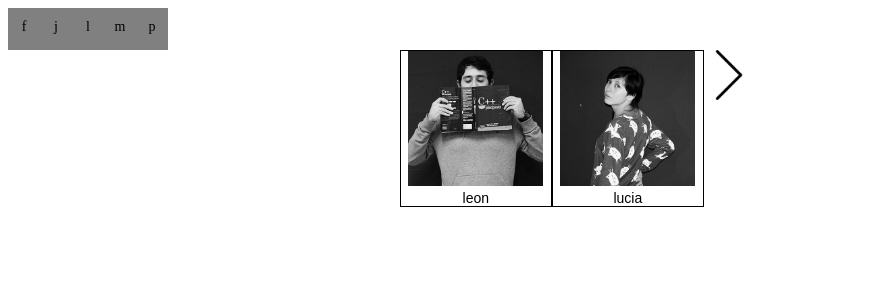
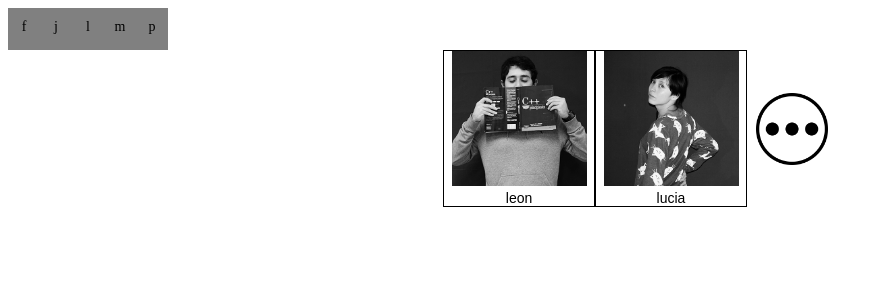
Before and after one commit to RCarlosx/becarios, a PHP site: page / in a window 1280 px wide. Shown: the top 300 px of the page, without its empty margins (0-883 px from the left). Run offline with PHP 8.4, Linux system fonts and the light colour scheme; some libraries are stand-ins or nearby versions.

Commit message:
Cambio de icono more y centrado de galeria

```diff
--- a/css/becarios.css
+++ b/css/becarios.css
@@ -8,35 +8,29 @@
 	display: flex;
 	flex-direction: row;
 	width: 100%;
+	justify-content: center;
 }
 
 
-#flecha_izquierda
-{
-	width: 50px;
-	height: auto;
-	background-image: url('../img/sitio/001-espalda.png');
-	background-repeat: no-repeat;
-	background-size: 100%;
-	cursor: pointer;
-	display: none;
-}
 
 #flecha_derecha
 {
 	width: 50px;
 	min-width: 50px;
 	height: auto;
-	background-image: url('../img/sitio/002-proximo.png');
+	//background-image: url('../img/sitio/002-proximo.png');
+	background-image: url('../img/sitio/more.png');
 	background-repeat: no-repeat;
-	background-size: 100%;
+	background-size: 80%;
 	cursor: pointer;
+	padding: 20px 20px;
+	background-position: center;
 }
 
 .contenedor_becarios
 {
-	width: 90%;
-	min-width: 90%;
+	width: 80%;
+	min-width: 80%;
 	display: flex;
 	justify-content: center;
 }
@@ -78,17 +72,13 @@
 }
 
 
-
-
-
-
-.indice_letras, .paginacion
+.indice_letras
 {
 	display: flex;
 	flex-direction: row;
 }
 
-.indice_letras span, .paginacion span
+.indice_letras span
 {
 	width: 30px;
 	height: 30px;
@@ -100,7 +90,7 @@
 	padding-top: 10px;
 }
 
-.indice_letras span:hover, .paginacion span:hover
+.indice_letras span:hover
 {
 	background-color: blue;
 	color: white;
--- a/index.php
+++ b/index.php
@@ -9,12 +9,10 @@
 <body>
 	<div class="indice_letras"></div>
 	<div class="contenedor_principal">
-		<div id="flecha_izquierda"></div>
 			<div class="contenedor_becarios">
 				<div class="galeria_becarios"></div>
 			</div>
 	</div>
-
 	<!--<div class="paginacion"></div> -->
 	<script type="text/javascript" src="js/becarios.js"></script>
 </body>
--- a/js/becarios.js
+++ b/js/becarios.js
@@ -88,8 +88,6 @@ function validar_mostrar_mas() {
 	// verifica si debe mostrarse aun la flecha derecha
 	// Eliminar la flecha anterior a la solicitud
 	$('#flecha_derecha').remove();
-	 console.log(indice_becario);
-	 console.log(cantidad_becarios_letra);
 	if(indice_becario < cantidad_becarios_letra)
 	{
 		$('.galeria_becarios').append('<div id="flecha_derecha"></div>');
```
Also changed, not shown: img/sitio/more.png (added), 1 other file.
